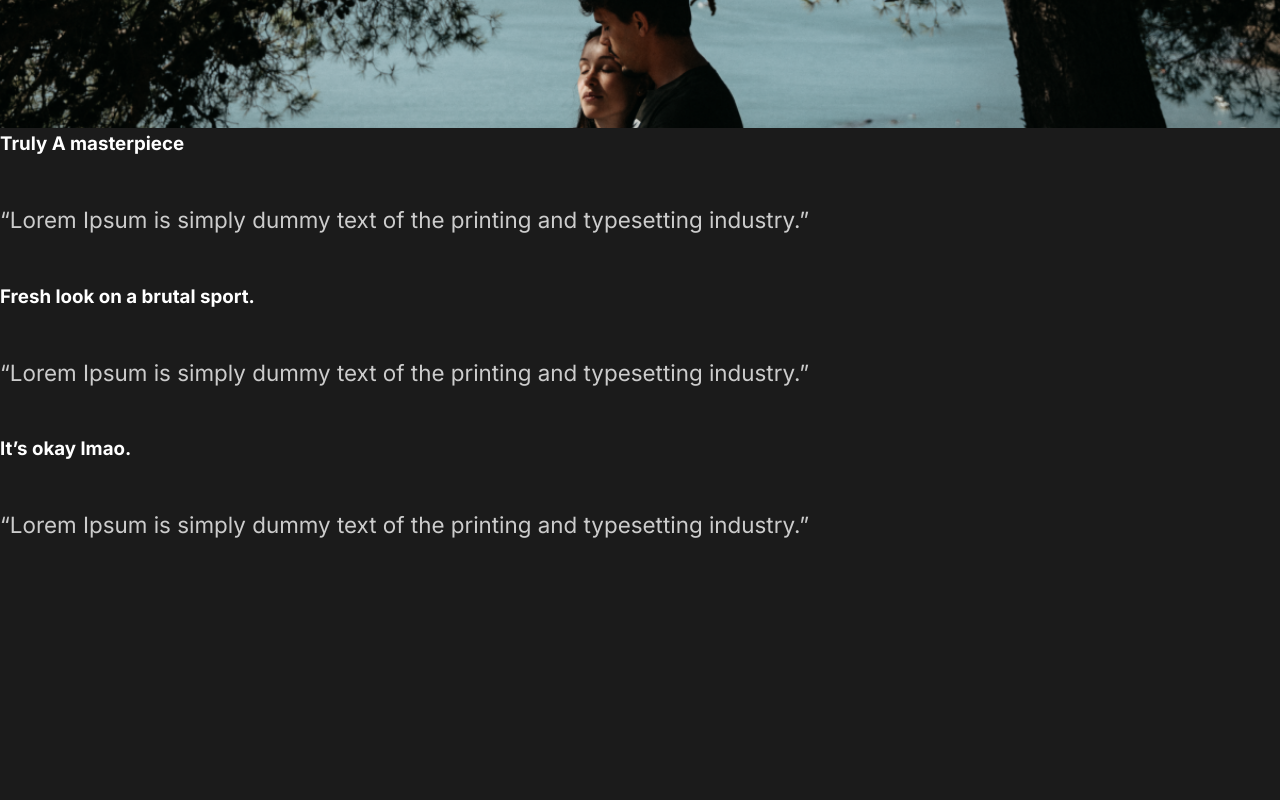
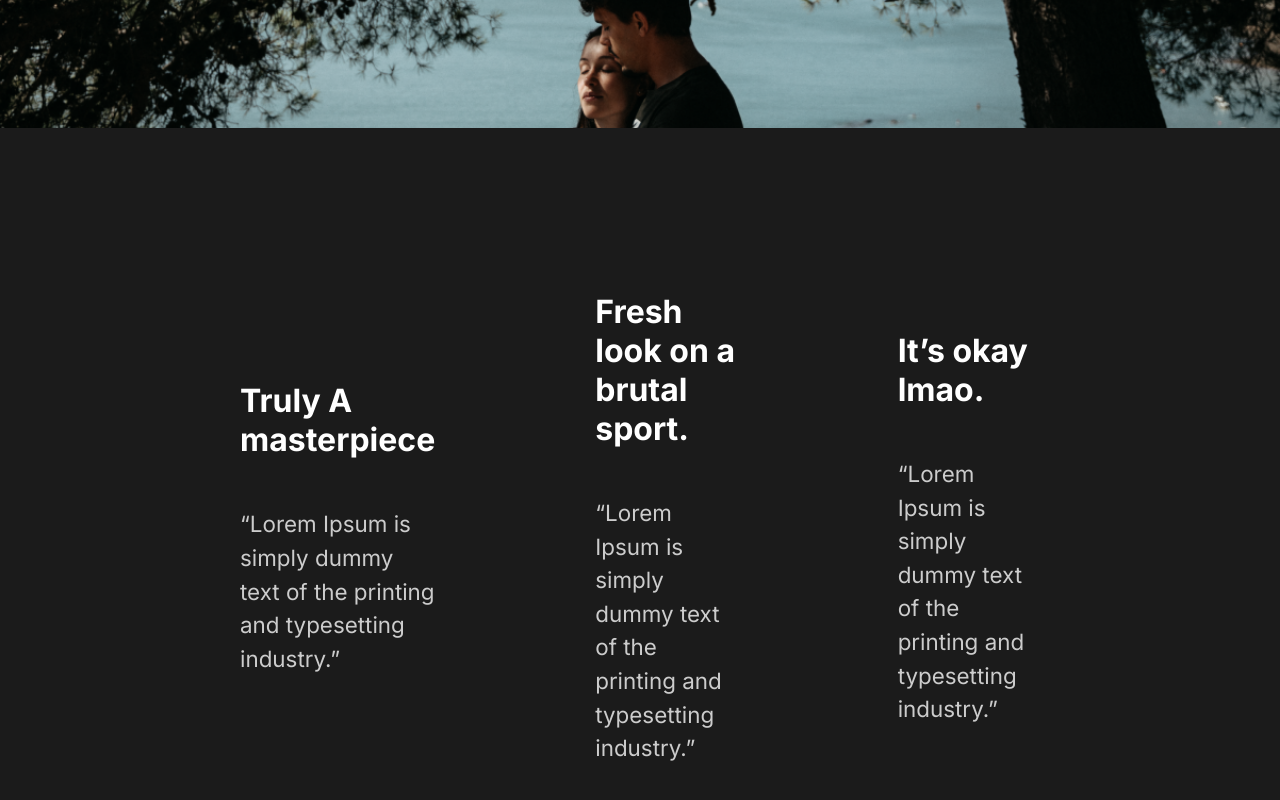
Before and after one commit to sujoyduttajad/Capture-Portfolio, a React (Create React App) app: page /work/good-times in a window 1280 px wide. Shown: the part 672-1472 px from the top of the page. Before the commit the page ends 1262 px from the top, so only its background shows below. Built offline with nearby package versions, Linux system fonts and the light colour scheme.

Commit message:
Update MovieDetail.js

```diff
--- a/src/pages/MovieDetail.js
+++ b/src/pages/MovieDetail.js
@@ -23,16 +23,29 @@ const Headline = styled.div`
     object-fit: cover;
   }
 `;
-const Awards = styled.div``;
+const Awards = styled.div`
+  min-height: 80vh;
+  display: flex;
+  margin: 5rem 10rem;
+  align-items: center;
+  justify-content: space-around;
+`;
+
+const AwardStyle = styled.div`
+  padding: 5rem;
+  h3 {
+    font-size: 2rem;
+  }
+`
 
 // Award Component
 const Award = ({ title, description }) => {
   return (
-    <div>
+    <AwardStyle>
       <h3>{title}</h3>
       <div className="line"></div>
       <p>{description}</p>
-    </div>
+    </AwardStyle>
   );
 };
 
```
